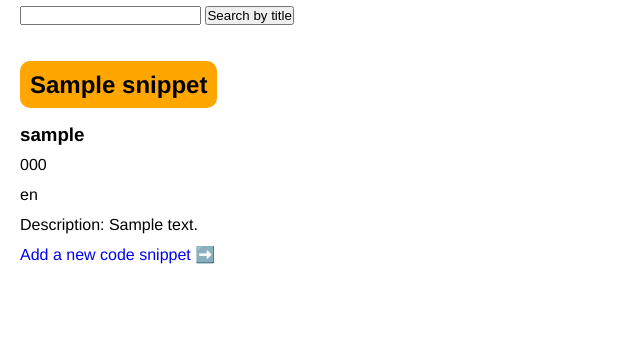
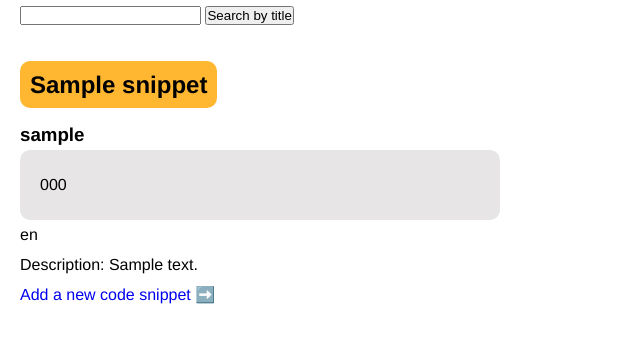
Before and after one commit to Momentum-Team-8/django-duplex-team-wolverine, a Django app: page / in a window 1280 px wide. Shown: the part 122-465 px from the top of the page, without its empty margins (0-640 px from the left). Run offline with Django 3.2, Linux system fonts and the light colour scheme; tables that the repository leaves empty hold one stand-in row (values such as "Sample post").

Commit message:
added lightgrey background to code blocks

```diff
--- a/snippets/static/css/styles.css
+++ b/snippets/static/css/styles.css
@@ -57,7 +57,7 @@ h1 > a{
 
 h2 > a {
     color: black;
-    background-color: rgb(255, 166, 0);
+    background-color: rgb(255, 183, 49);
     padding: 10px;
     border-radius: 10px;
 }
@@ -65,3 +65,9 @@ h2 > a {
 h2 {
     margin-bottom: 20px;
 }
+
+.code {
+    background-color: rgb(231, 229, 229);
+    padding: 20px;
+    border-radius: 10px;
+}
--- a/snippets/templates/snippets/list_snippets.html
+++ b/snippets/templates/snippets/list_snippets.html
@@ -14,7 +14,7 @@
         <a href={% url 'snippet_details' pk=snippet.pk %}>{{ snippet.title }}</a>
     </h2>
     <h3>{{ snippet.author }}</h3>
-    <p>{{ snippet.code }}</p>
+    <p class="code">{{ snippet.code }}</p>
     <p>{{ snippet.language }}</p>
     <p>Description: {{ snippet.description }}</p>
   </div>
```
